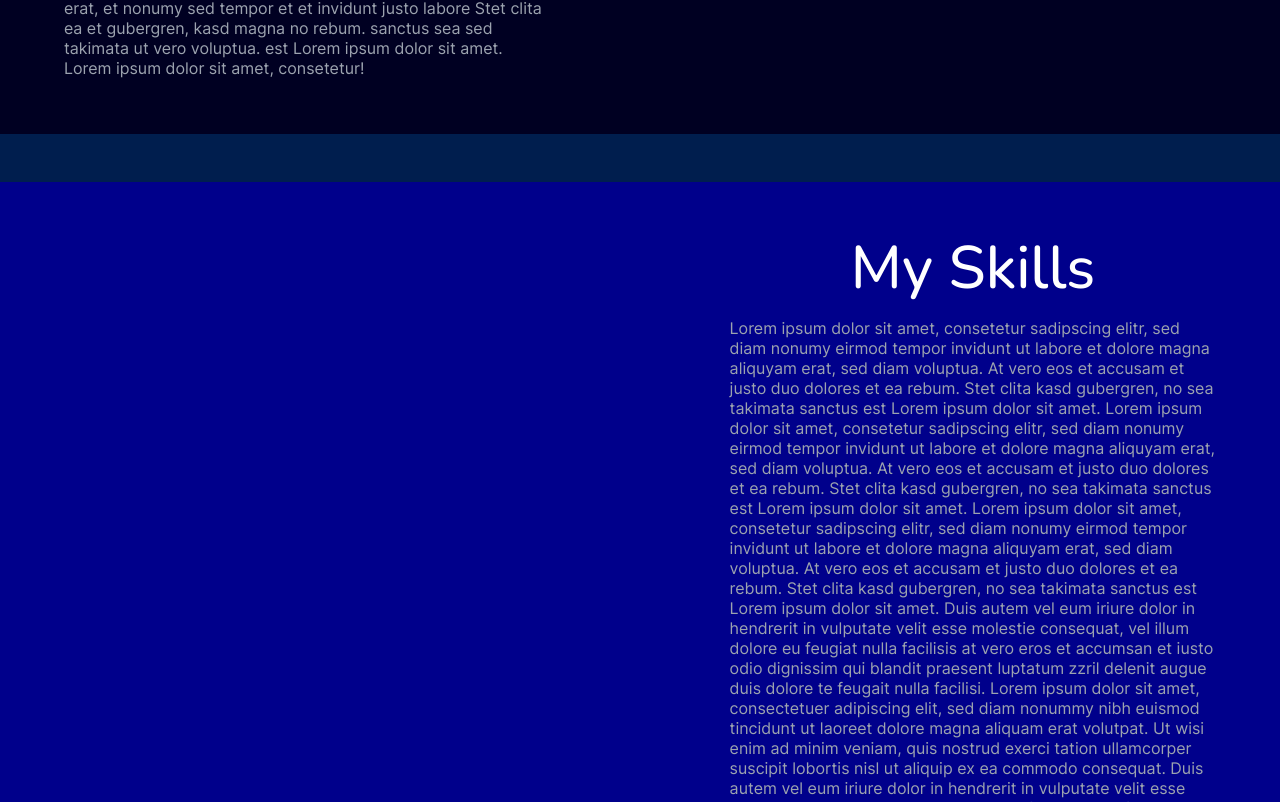
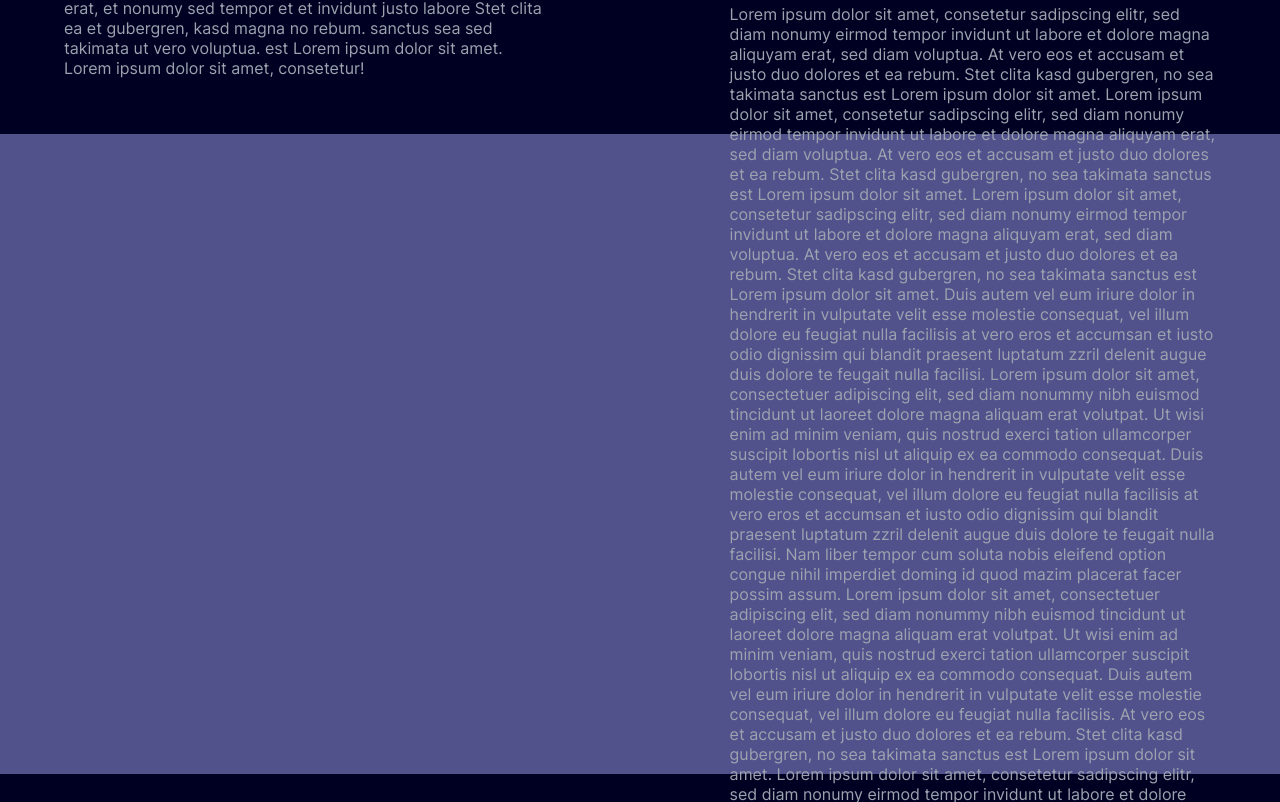
Before and after one commit to marinus-g/portfolio, a Next.js app: page / in a window 1280 px wide. Shown: the part 1358-2160 px from the top of the page. Built offline with nearby package versions, Linux system fonts and the light colour scheme; a web font is replaced by a local one.

Commit message:
home layout improvements

```diff
--- a/app/components/home/home-section.tsx
+++ b/app/components/home/home-section.tsx
@@ -2,8 +2,6 @@
 import localFont from "next/font/local";
 import {useEffect, useRef, useState} from "react";
 import '../../assets/styles/animations.css';
-import {number} from "prop-types";
-
 const poiretOne = localFont({
     src: './../../assets/fonts/PoiretOne-Regular.ttf',
     display: 'swap',
@@ -31,6 +29,7 @@ interface Props {
     background: BackgroundProps
     extraClasses?: string
     extraContentClasses?: string,
+    extraComponent?: React.ReactNode
 }
 
 export enum Position {
@@ -96,7 +95,7 @@ function HomeSection(props: Props) {
         <>
             <div className={`flex flex-row w-100[vw] h-min`}>
                 <div
-                    className={`flex flex-col w-[100vw] pt-14 pb-14
+                    className={`flex flex-row w-[100vw] pt-14 pb-14
                  aspect-auto ${props.extraClasses ? props.extraClasses : ''} `}
                     style={props.background}>
                     <div // TODO IF CENTERED??? sm:justify-self-center
@@ -105,7 +104,8 @@ function HomeSection(props: Props) {
                   ${props.position === Position.RIGHT ? 'sm:justify-self-end sm:items-end sm:mr-16 text-left' : ''}
                   ${props.position === Position.CENTER ? 'sm:justify-self-center sm:items-center sm:mx-auto' : ''}
                          text-white ${props.extraContentClasses ? props.extraContentClasses : ''}`}>
-                        <div id={props.position} ref={titleRef} className={`flex flex-col w-2/5 items-center fly-in-if-in-view`}>
+                        <div id={props.position} ref={titleRef}
+                             className={`flex flex-col w-2/5 items-center fly-in-if-in-view`}>
                             <h2
                                 className={`${nunitoMedium.className} text-6xl place-self-center`}>{props.title}</h2>
                             <p ref={descriptionRef}
@@ -113,6 +113,7 @@ function HomeSection(props: Props) {
                                ${props.position === Position.LEFT || props.position == Position.RIGHT ? 'text-left text-balance' : ''}`}>{props.description}</p>
                         </div>
                     </div>
+                    {props.extraComponent ? props.extraComponent : null}
                 </div>
             </div>
         </>
--- a/app/page.tsx
+++ b/app/page.tsx
@@ -7,7 +7,8 @@ import './assets/styles/animations.css';
 import HomeSection from "@/app/components/home/home-section";
 import Spacer from "@/app/components/home/spacer";
 import Navbar from "@/app/components/navbar";
-import { Position } from './components/home/home-section';
+import { Position } from './components/home/home-section';// @ts-ignore
+import {ReactComponent as Eye} from './assets/svgs/eye.svg';
 
 const poiretOne = localFont({
     src: './assets/fonts/PoiretOne-Regular.ttf',
@@ -177,10 +178,12 @@ export default function Home() {
                     backgroundColor: '#002',
                     backgroundRepeat: 'no-repeat',
                 }}/>
-                {Spacer('h-12', '#001e4e')}
+                {/*Spacer('h-12', '#51518C')*/}
+                <div className={'items-center'}></div>
                 <HomeSection
                     position={Position.RIGHT}
                     title={'My Skills'}
+                    extraClasses={'h-[80vh] items-center'}
                              description={'Lorem\n' +
                                  '                                ipsum\n' +
                                  '                                dolor sit amet, consetetur\n' +
@@ -263,7 +266,7 @@ export default function Home() {
                                  '                                rebum. sanctus sea sed takimata ut vero voluptua. est Lorem ipsum dolor sit amet. Lorem\n' +
                                  '                                ipsum\n' +
                                  '                                dolor sit amet, consetetur!'} background={{
-                    backgroundColor: '#00008B',
+                    backgroundColor: '#51518C', // #B3A04D // #2C2CF2 // #51518C
                     backgroundRepeat: 'no-repeat',
                 }}/>
                 {Spacer('h-56', '#002')}
--- a/next.config.mjs
+++ b/next.config.mjs
@@ -5,7 +5,15 @@ const nextConfig = {
             protocol: 'https',
             hostname: 'avatars.githubusercontent.com'
         }],
-    }
+    },
+    webpack(config) {
+        config.module.rules.push({
+            test: /\.svg$/,
+            use: ['@svgr/webpack', 'url-loader'],
+        });
+
+        return config;
+    },
+
 };
-
 export default nextConfig;
```
Also changed, not shown: package.json (+7 -5 lines), app/assets/svgs/eye.svg (added), 1 other file (tests, documents, lock files or other folders). Lines whose indentation alone changed are shown as unchanged.
